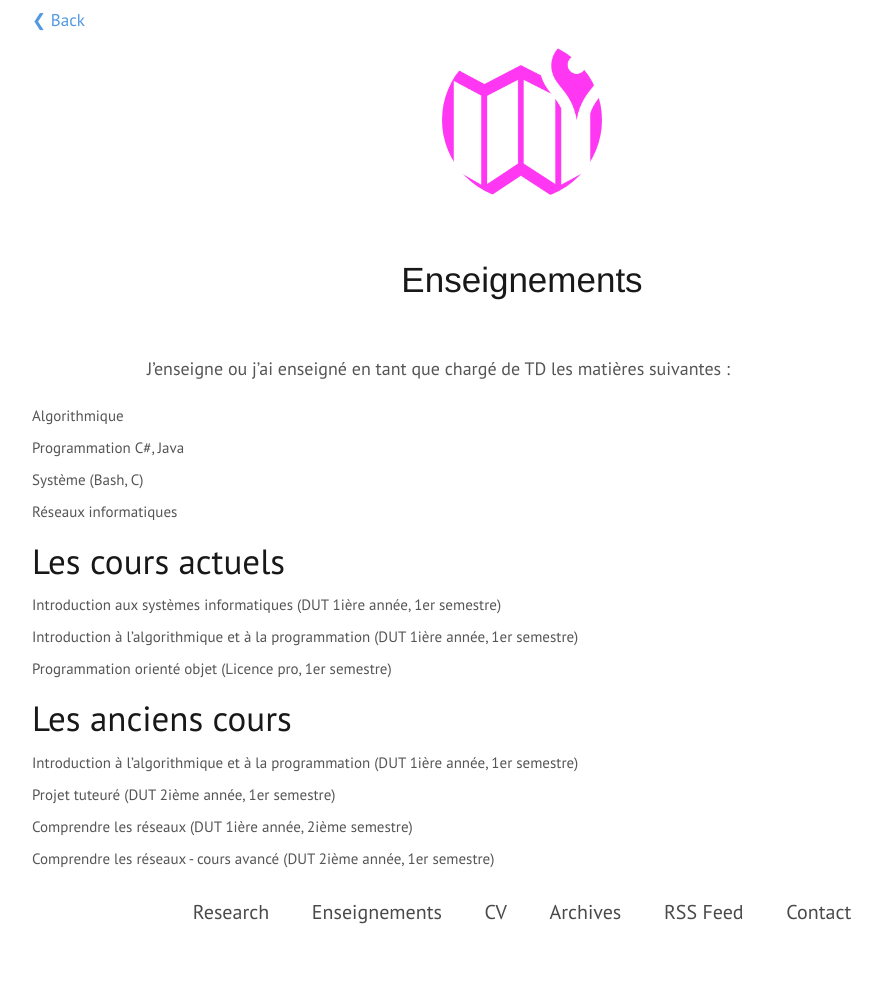
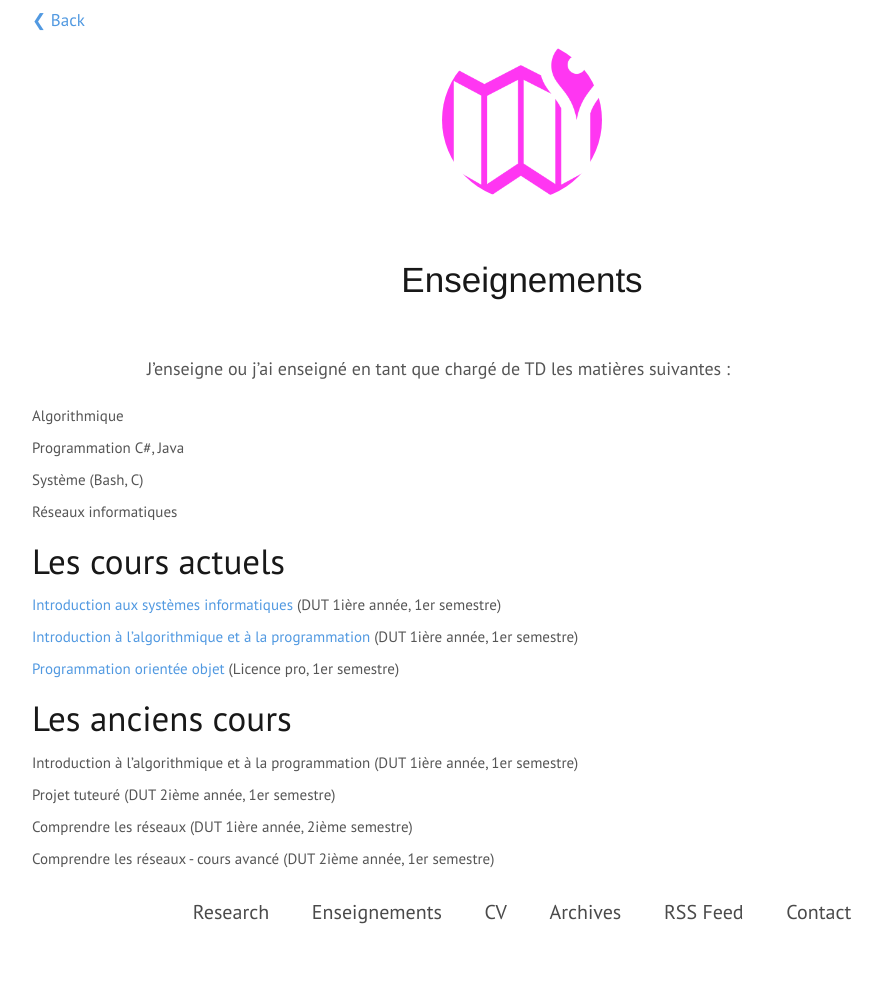
Before and after one commit to EtienneM/EtienneM.github.io, a Jekyll site: the page built from enseignements.md, in a window 1280 px wide. Shown: the whole page, without its empty margins (118-1000 px from the left). Built offline with Jekyll 4.4.1, drawn with Linux system fonts in a browser that asks for light colours.

Commit message:
Add links to Enseignements

```diff
--- a/enseignements.md
+++ b/enseignements.md
@@ -13,9 +13,9 @@ J'enseigne ou j'ai enseigné en tant que chargé de TD les matières suivantes&n
 
 # Les cours actuels
 
-* Introduction aux systèmes informatiques (DUT 1ière année, 1er semestre)
-* Introduction à l'algorithmique et à la programmation (DUT 1ière année, 1er semestre)
-* Programmation orienté objet (Licence pro, 1er semestre)
+* [Introduction aux systèmes informatiques](https://moodle2.unistra.fr/course/view.php?id=934) (DUT 1ière année, 1er semestre)
+* [Introduction à l'algorithmique et à la programmation](https://moodle2.unistra.fr/course/view.php?id=1538) (DUT 1ière année, 1er semestre)
+* [Programmation orientée objet](https://moodle2.unistra.fr/course/view.php?id=1880) (Licence pro, 1er semestre)
 
 # Les anciens cours
 
```
